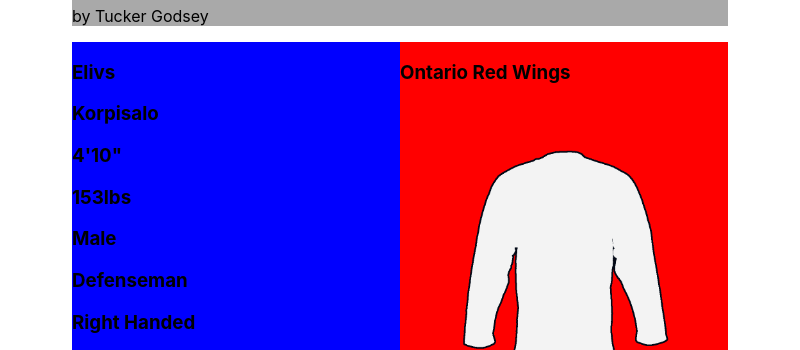
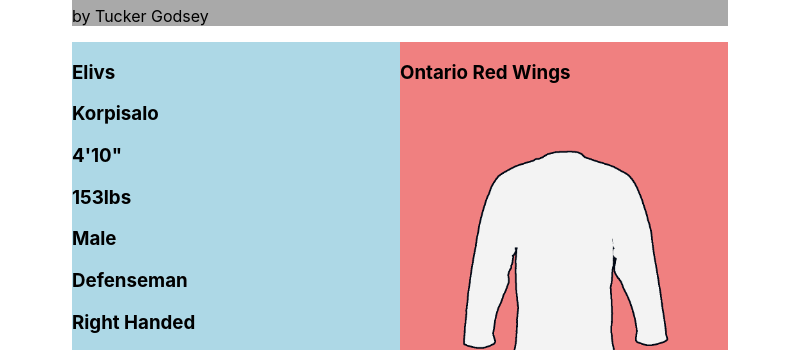
Before and after one commit to godseyte/Hockey-Player-Randomizer, an Electron app: page src/index.html in a window 800 px wide. Shown: the part 148-498 px from the top of the page. Drawn offline with Linux system fonts and the light colour scheme.

Commit message:
Made temp background colors way easier to look at

```diff
--- a/src/index.css
+++ b/src/index.css
@@ -23,9 +23,9 @@
 }
 
 div#LeftBody {
-  background: blue;
+  background: lightblue;
 }
 
 div#RightBody {
-  background: red;
+  background: lightcoral;
 }
```
